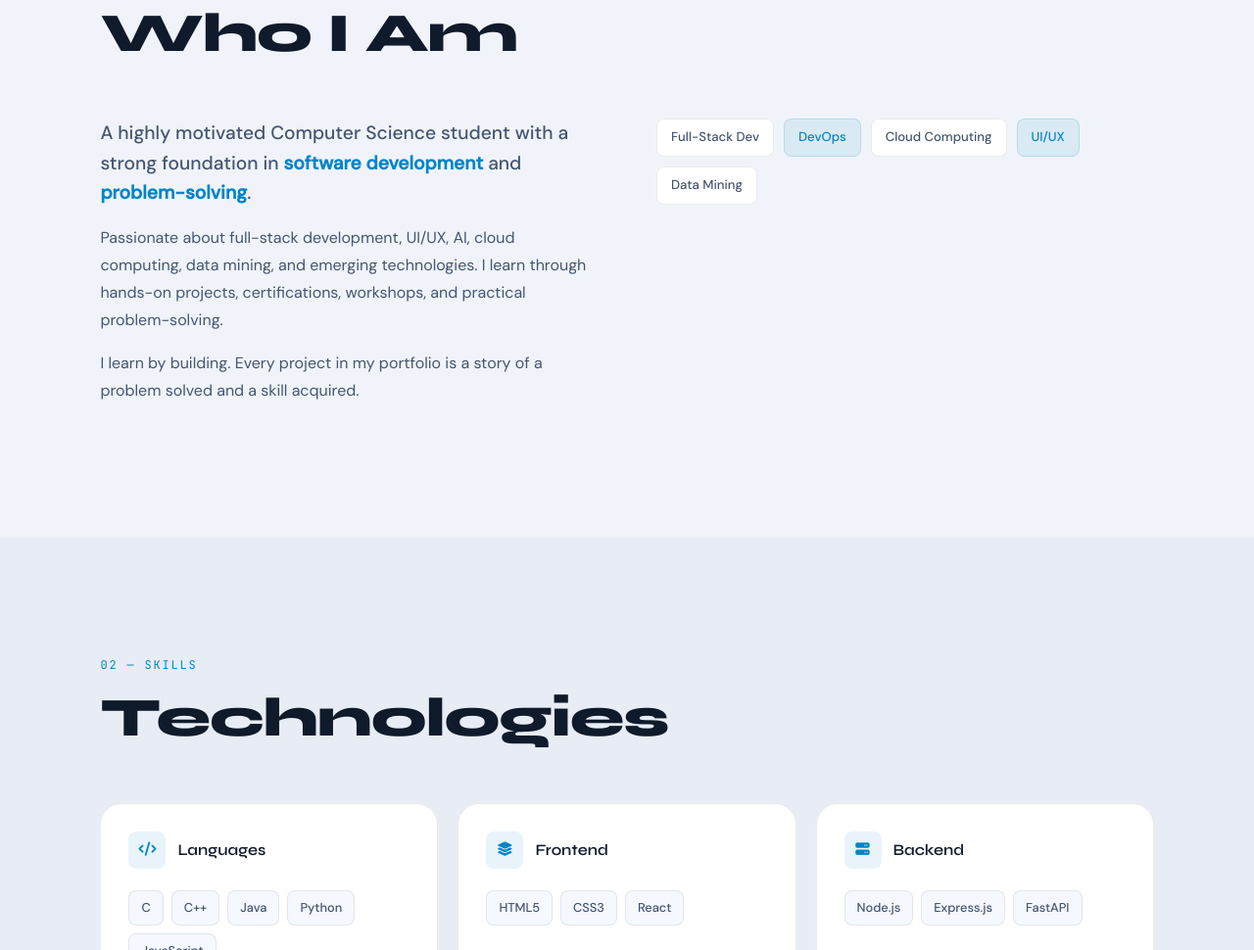
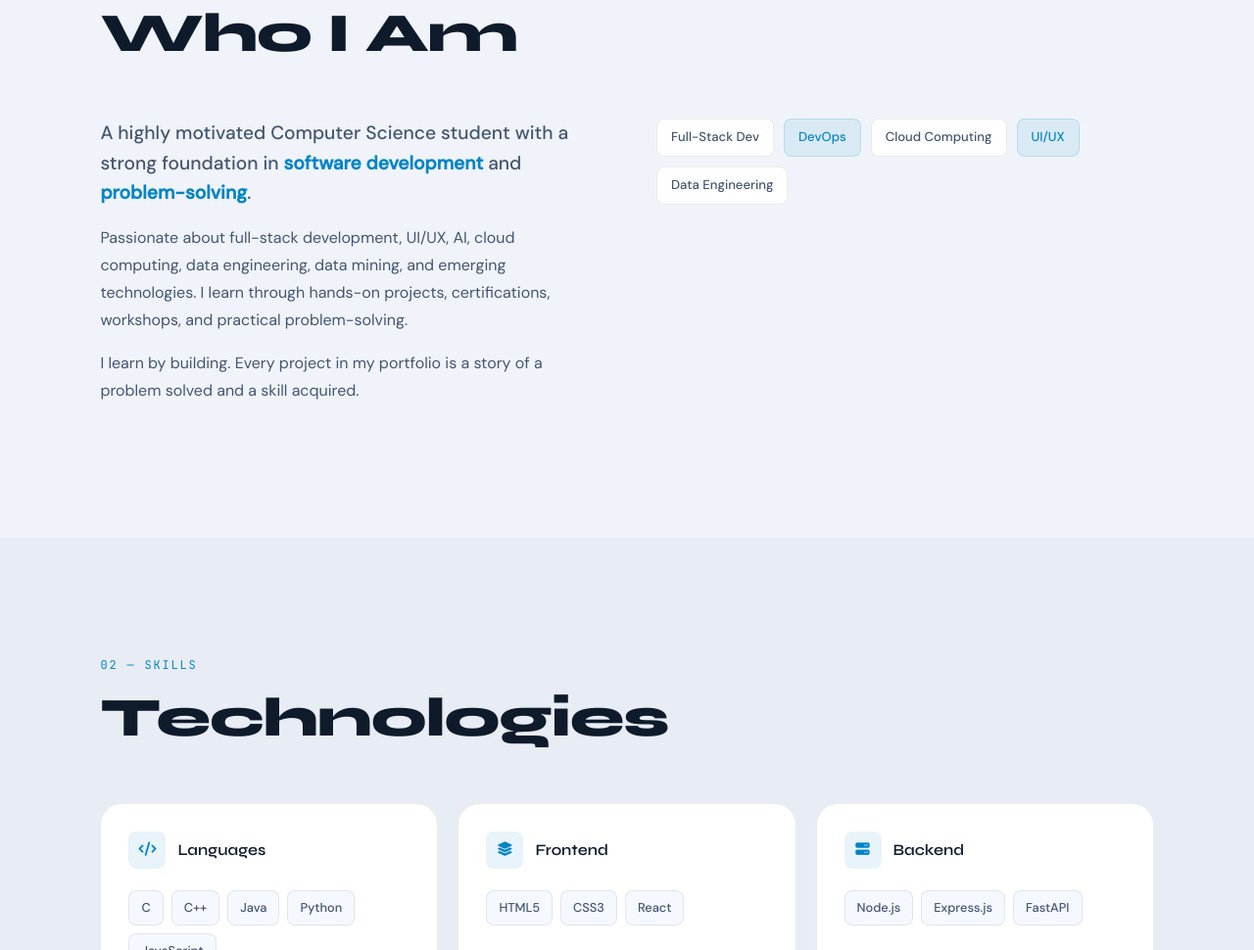
Before and after one commit to sowmithra05/Portfolio, a plain HTML site: page index.html in a window 1280 px wide. Shown: the part 1089-2059 px from the top of the page at 98% size. Drawn offline with Linux system fonts and the light colour scheme; animation ran at ten frames a second.

Commit message:
Update data mining to data engineering in index.html

```diff
--- a/index.html
+++ b/index.html
@@ -144,8 +144,7 @@
       </p>
 
       <p>
-        Passionate about full-stack development, UI/UX, AI, cloud computing, data mining, and emerging technologies.
-        I learn through hands-on projects, certifications, workshops, and practical problem-solving.
+      Passionate about full-stack development, UI/UX, AI, cloud computing, data engineering, data mining, and emerging technologies. I learn through hands-on projects, certifications, workshops, and practical problem-solving.
       </p>
 
       <p>
@@ -160,7 +159,7 @@
         <span class="tag accent">DevOps</span>
         <span class="tag">Cloud Computing</span>
         <span class="tag accent">UI/UX</span>
-        <span class="tag">Data Mining</span>
+        <span class="tag">Data Engineering</span>
       </div>
     </div>
 
```
